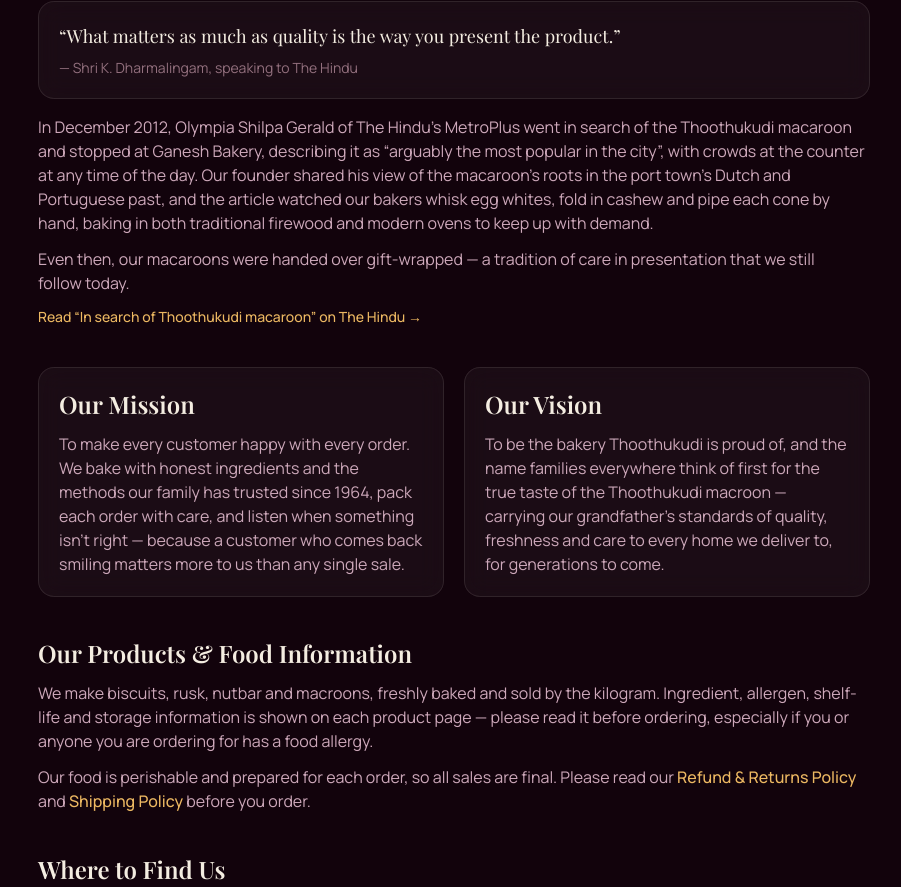
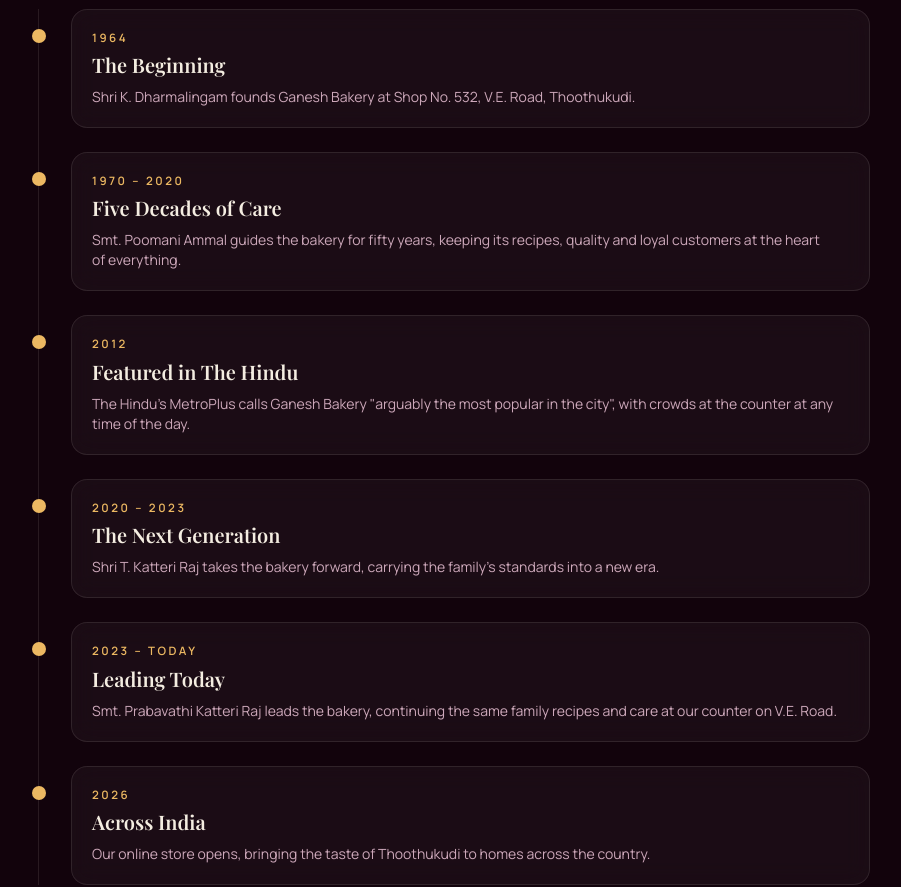
Before and after one commit to ganeshbakerythoothukudimacroon-svg/site, a Next.js app: page /about in a window 1280 px wide. Shown: the part 1161-2048 px from the top of the page, without its empty margins (186-1087 px from the left). Built offline with nearby package versions, Linux system fonts and the light colour scheme; a web font is replaced by a local one.

Commit message:
feat: add HeritageTimeline component to showcase the bakery's milestones on About page

```diff
--- a/src/app/about/page.tsx
+++ b/src/app/about/page.tsx
@@ -1,4 +1,5 @@
 import { Breadcrumbs } from "@/components/shared/Breadcrumbs";
+import { HeritageTimeline } from "@/components/shared/HeritageTimeline";
 import { pageMetadata } from "@/lib/seo/metadata";
 import { siteConfig } from "@/lib/site-config";
 import type { Metadata } from "next";
@@ -87,6 +88,11 @@
             Katteri Raj, carried it forward after him. Today, we continue the family&apos;s work at{" "}
             {siteConfig.shopBranch} — three generations of the same family.
           </p>
+        </section>
+
+        <section id="timeline" className="mt-10 scroll-mt-24">
+          <h2 className="font-display text-2xl font-semibold text-[color:var(--text-primary)]">Our Journey</h2>
+          <HeritageTimeline />
         </section>
 
         <section id="press" className="mt-10 scroll-mt-24">
--- /dev/null
+++ b/src/components/shared/HeritageTimeline.tsx
@@ -0,0 +1,56 @@
+import { siteConfig } from "@/lib/site-config";
+
+// Every milestone here is confirmed by the family or a published source —
+// keep it that way. No invented "regional sensation" style milestones.
+const milestones = [
+  {
+    year: String(siteConfig.since),
+    title: "The Beginning",
+    text: `Shri K. Dharmalingam founds ${siteConfig.brandName} at ${siteConfig.shopBranch}, V.E. Road, ${siteConfig.locality}.`,
+  },
+  {
+    year: "1970 – 2020",
+    title: "Five Decades of Care",
+    text: "Smt. Poomani Ammal guides the bakery for fifty years, keeping its recipes, quality and loyal customers at the heart of everything.",
+  },
+  {
+    year: "2012",
+    title: "Featured in The Hindu",
+    text: `The Hindu's MetroPlus calls ${siteConfig.brandName} "arguably the most popular in the city", with crowds at the counter at any time of the day.`,
+  },
+  {
+    year: "2020 – 2023",
+    title: "The Next Generation",
+    text: "Shri T. Katteri Raj takes the bakery forward, carrying the family's standards into a new era.",
+  },
+  {
+    year: "2023 – Today",
+    title: "Leading Today",
+    text: "Smt. Prabavathi Katteri Raj leads the bakery, continuing the same family recipes and care at our counter on V.E. Road.",
+  },
+  {
+    year: "2026",
+    title: "Across India",
+    text: "Our online store opens, bringing the taste of Thoothukudi to homes across the country.",
+  },
+];
+
+export function HeritageTimeline() {
+  return (
+    <ol className="relative mt-6 space-y-6 border-l border-[color:var(--gold-400)]/30 pl-6 sm:pl-8">
+      {milestones.map((m) => (
+        <li key={m.year} className="relative">
+          <span
+            className="glow-gold absolute -left-[31px] top-5 h-3.5 w-3.5 rounded-full bg-[color:var(--gold-400)] ring-4 ring-[color:var(--gold-400)]/20 sm:-left-[39px]"
+            aria-hidden="true"
+          />
+          <div className="glass-subtle rounded-2xl p-5">
+            <p className="label-tracked text-xs text-[color:var(--gold-400)]">{m.year}</p>
+            <h3 className="mt-1.5 font-display text-xl font-semibold text-[color:var(--text-primary)]">{m.title}</h3>
+            <p className="mt-2 text-sm text-[color:var(--text-secondary)] text-pretty">{m.text}</p>
+          </div>
+        </li>
+      ))}
+    </ol>
+  );
+}
```
